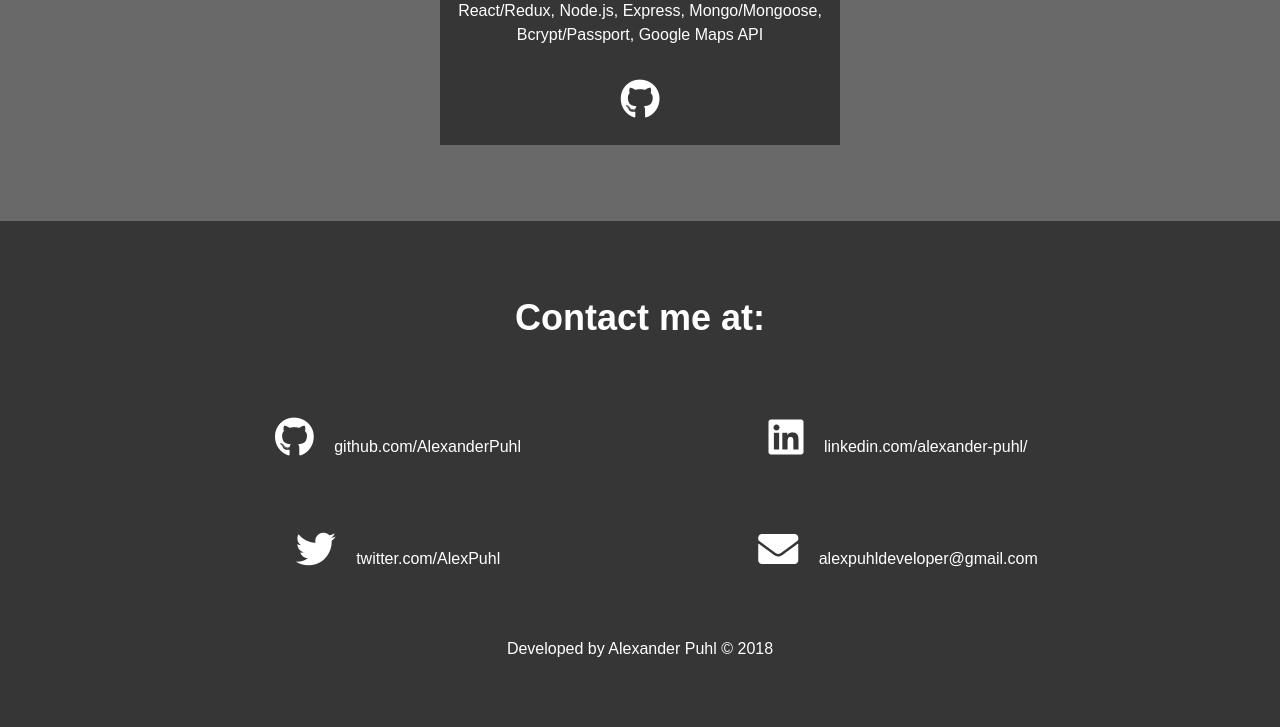
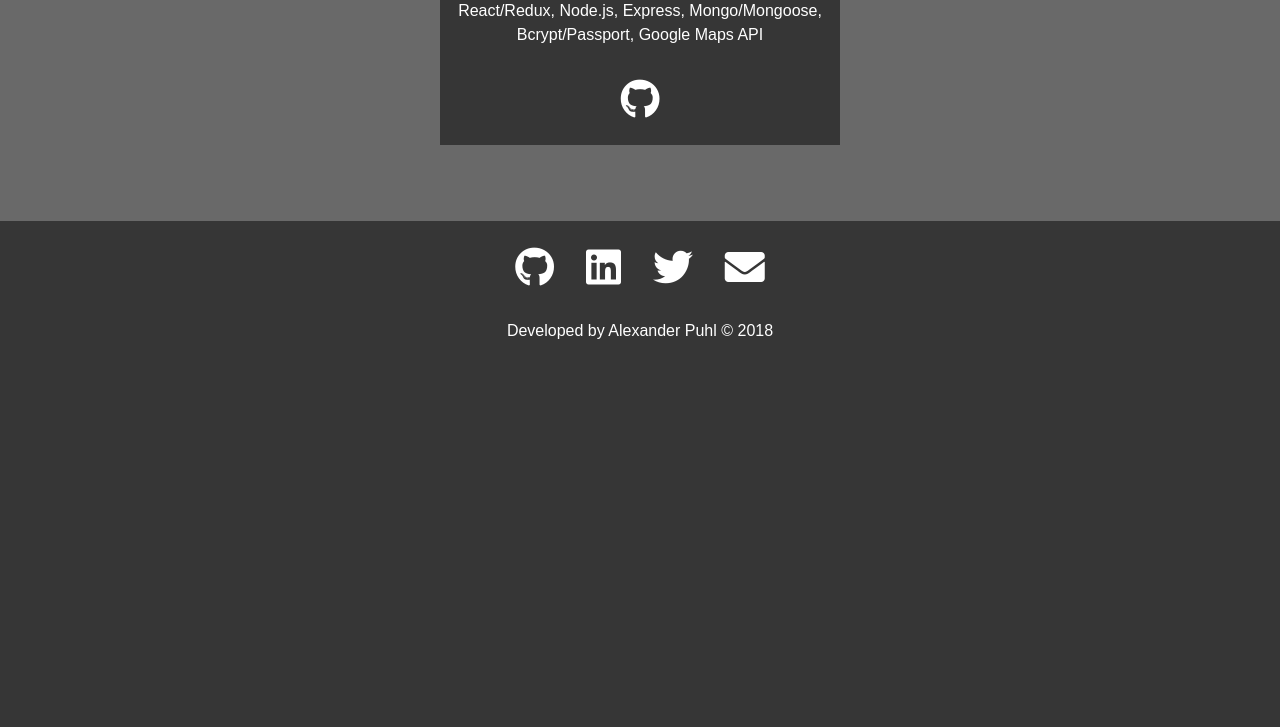
Before and after one commit to AlexanderPuhl/old_portfolio, a PHP site: page /index.html in a window 1280 px wide. Shown: the part 2656-3383 px from the top of the page. After the commit the page ends 2995 px from the top, so only its background shows below. Run offline with PHP 8.4, Linux system fonts and the light colour scheme; some libraries are stand-ins or nearby versions.

Commit message:
made the footer smaller

```diff
--- a/index.html
+++ b/index.html
@@ -52,7 +52,7 @@
       <div class='container'>
         <h2>About Me</h2>
         <div class='flexColumn'>
-          <img class="profile-picture" src='/images/pic.JPG'>
+          <img class="profile-picture" src='./images/pic.JPG'>
           <p class="biography">
             I have always been interested in technology with a knack for solving technical problems that come up.
             I’ve built computers and setup LANs on my quest for more epic gaming.
@@ -92,7 +92,6 @@
                 This is a great way to keep an eye on the health of your vehicle.
                 It's also just fun to collect this sort of data and look back over it!
               </p>
-              <!-- <h3>Technology Used</h3> -->
               <p>React/Redux, Node.js, Express, Mongo/Mongoose, Bcrypt/Passport</p>
               <a href='https://github.com/AlexanderPuhl/mpg-tracker-client' target="_blank">
                 <i class="fab fa-github"></i>
@@ -109,7 +108,6 @@
                 Spanish app allows users to learn Spanish through a technique called "Spaced Repetition".
                 With the spaced repetition technique, there will be increasing intervals of time before reviewing a word you have successfully learned.
               </p>
-              <!-- <h3>Technology Used</h3> -->
               <p>React/Redux, Node.js, Express, Mongo/Mongoose, Bcrypt/Passport, Responsivevoice.org</p>
               <a href='https://github.com/thinkful-ei23/Spanish-Client-Alex-David' target="_blank">
                 <i class="fab fa-github"></i>
@@ -126,7 +124,6 @@
                 Cozy Spaces is focused on helping users find the coziest spaces to hang out in their area.
                 Need a cozy space to warm up your toes and light up your soul? Find one here!
               </p>
-              <!-- <h3>Technology Used</h3>0 -->
               <p>React/Redux, Node.js, Express, Mongo/Mongoose, Bcrypt/Passport, Google Maps API</p>
               <a href='https://github.com/thinkful-ei23/cozy-spaces-client' target="_blank">
                 <i class="fab fa-github"></i>
@@ -137,32 +134,27 @@
       </div>
     </section>
     <footer class='primaryBackground textCenter' id='contacts-section'>
-      <section class="container">
-        <h2>Contact me at: </h2>
+      <section>
         <div class="contacts">
-          <ul class="contacts-box flexRow">
+          <ul class="contacts-box flexRow noMargin">
             <li class="contact textCenter">
               <a href='https://github.com/AlexanderPuhl' target="_blank">
                 <i class="fab fa-github"></i>
-                github.com/AlexanderPuhl
               </a>
             </li>
             <li class="contact textCenter">
               <a href='https://www.linkedin.com/in/alexander-puhl/' target="_blank">
                 <i class="fab fa-linkedin"></i>
-                linkedin.com/alexander-puhl/
               </a>
             </li>
             <li class="contact textCenter">
               <a href='https://twitter.com/AlexPuhl' target="_blank">
                 <i class="fab fa-twitter"></i>
-                twitter.com/AlexPuhl
               </a>
             </li>
             <li class="contact textCenter">
               <a href='mailto:alexpuhldeveloper@gmail.com'>
                 <i class="fas fa-envelope"></i>
-                alexpuhldeveloper@gmail.com
               </a>
             </li>
           </ul>
--- a/styles/index.css
+++ b/styles/index.css
@@ -244,15 +244,6 @@ a.img:hover {
   flex-wrap: wrap;
   justify-content: center;
 }
-.contacts-box li {
-  list-style-type: none;
-  width: 100%;
-  text-align: center;
-}
-ul.contacts-box li {
-  text-align: center;
-}
-
 
 /* CONTACT ICONS */
 i {
@@ -264,6 +255,10 @@ i {
 i:hover {
   color: var(--tealText);
   transform: scale(1.25);
+}
+
+footer {
+  padding: 10px 0;
 }
 
 @media screen and (min-width: 800px) {
@@ -309,20 +304,10 @@ i:hover {
     display: none;
   }
 
-
   /* PROJECTS */
   .projects {
     display: flex;
     flex-wrap: wrap;
   }
 
-  /* FOOTER */
-.contacts-box li {
-  list-style-type: none;
-  width: 50%;
-  text-align: left;
-  padding: 20px 10px;
 }
-
-
-}
```
